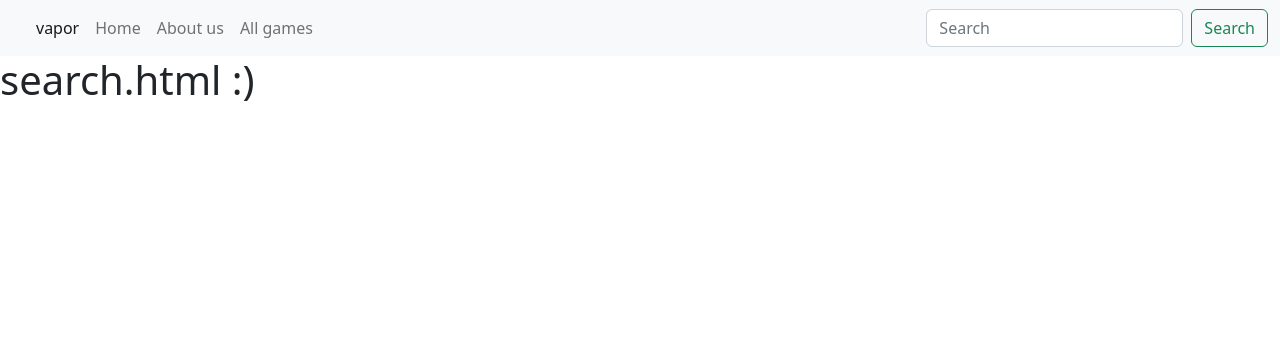
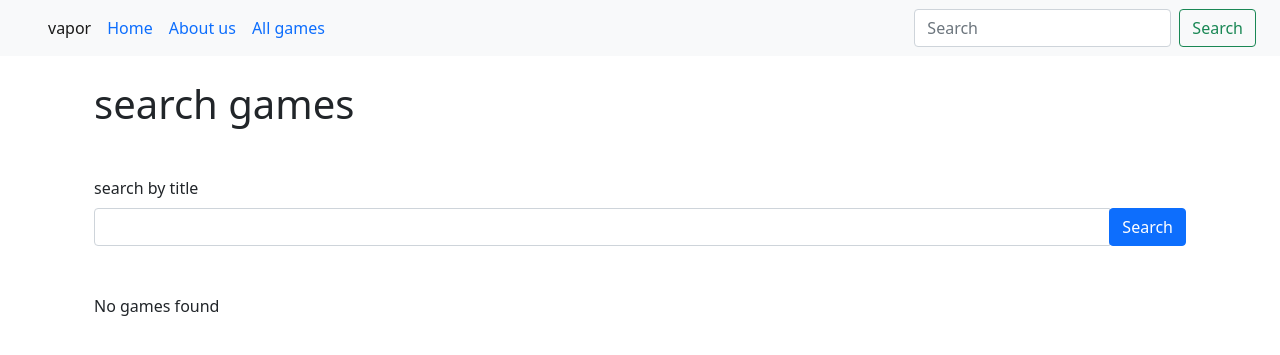
Before and after one commit to Nathan-Laney/Vapor-3155, a Flask app: page /search in a window 1280 px wide. Shown: the top 355 px of the page. Run offline with Flask 2, Linux system fonts and the light colour scheme.

Commit message:
inital commit for search

```diff
--- a/templates/_layout.html
+++ b/templates/_layout.html
@@ -5,25 +5,12 @@
     <meta http-equiv="X-UA-Compatible" content="IE=edge">
     <link rel="stylesheet" type="text/css" href="https://cdn.jsdelivr.net/npm/bootstrap@5.2.1/dist/css/bootstrap.min.css">
     <!-- <link rel="stylesheet" type="text/css" href="/static/for.css"> -->
-    <script defer src="https://cdn.jsdelivr.net/npm/bootstrap@5.2.1/dist/js/bootstrap.min.js"></script>
-    <meta name="viewport" content="width=device-width", initial-scale="1.0">
+    <link href="https://cdn.jsdelivr.net/npm/bootstrap@5.1.3/dist/css/bootstrap.min.css" rel="stylesheet" integrity="sha384-1BmE4kWBq78iYhFldvKuhfTAU6auU8tT94WrHftjDbrCEXSU1oBoqyl2QvZ6jIW3" crossorigin="anonymous">
+    <script defer src="https://cdn.jsdelivr.net/npm/bootstrap@5.1.3/dist/js/bootstrap.bundle.min.js" integrity="sha384-ka7Sk0Gln4gmtz2MlQnikT1wXgYsOg+OMhuP+IlRH9sENBO0LRn5q+8nbTov4+1p" crossorigin="anonymous"></script>
     <title>vapor</title>
-    <!-- <style>
-      img {
-        max-height: 20%;
-        max-width: 20%;
-      }
-    </style> -->
+
 </head>
 <body>
-    <!-- <div class="container1">
-        <a href="/">Home</a>
-        <a href="/post_review.html">post_review</a>
-        <a href="/about.html">about</a>
-        <a href="/all_games.html">all_games</a>
-        <a href="/gamepage.html">gamepage</a>
-        <a href="/profile.html">profile</a>
-        <a href="/search.html">search</a> -->
         <nav class="navbar navbar-expand-lg bg-light">
             <div class="container-fluid">
               <a class="navbar-brand" href="#"></a>
@@ -39,10 +26,10 @@
                     <a class="nav-link" href="/">Home</a>
                   </li>
                   <li class="nav-item">
-                    <a class="nav-link" href="/about.html">About us</a>
+                    <a class="nav-link" href="/about">About us</a>
                   </li>
                   <li class="nav-item">
-                    <a class="nav-link" href="/all_games.html">All games</a>
+                    <a class="nav-link" href="/all_games">All games</a>
                   </li>
                 </ul>
                 <form class="d-flex" role="search">
@@ -52,9 +39,10 @@
               </div>
             </div>
           </nav>
+          <div class="container pt-4">
         {% block body %}
         {%endblock %}
-
+        </div>
     </div>
 
 
--- a/templates/search.html
+++ b/templates/search.html
@@ -1,5 +1,47 @@
 {% extends '_layout.html' %}
 
+<!-- thanks krevat <3 -->
+
+{% block title %}Search Games{% endblock %}
+
 {% block body %}
-<h1>search.html :)</h1>
+<h1 class="mb-5">search games</h1>
+<form action="/search" method="get" class="mb-5">
+  <label for="q" class="form-label">search by title</label>
+  <div class="input-group">
+    <input type="text" name="q" id="q" class="form-control" autocomplete="off" required>
+    <div class="input-group-append">
+      <button type="submit" class="btn btn-primary">Search</button>
+    </div>
+    </div>
+</form>
+
+<!-- If q is passed to the template, we did a search already -->
+{% if search_query != '' %}
+{% if games|length != 0 %}
+<table class="table">
+  <thead>
+    <tr>
+      <th>Title</th>
+      <th>Developer</th>
+      <th>Rating</th>
+    </tr>
+  </thead>
+  <tbody>
+    {% for game in games %}
+      <tr>
+        <!-- <td><a href="/games/{{ game.game_id }}">{{ game.title }}</a></td>
+        <td>{{ game.director }}</td>
+        <td>{{ game.rating }}</td> -->
+        <td>Portal</td>
+        <td>Valve</td>
+        <td>4.9/5</td>
+      </tr>
+    {% endfor %}
+  </tbody>
+</table>
+{% else %}
+<p>No games found</p>
+{% endif %}
+{% endif %}
 {% endblock %}
```
